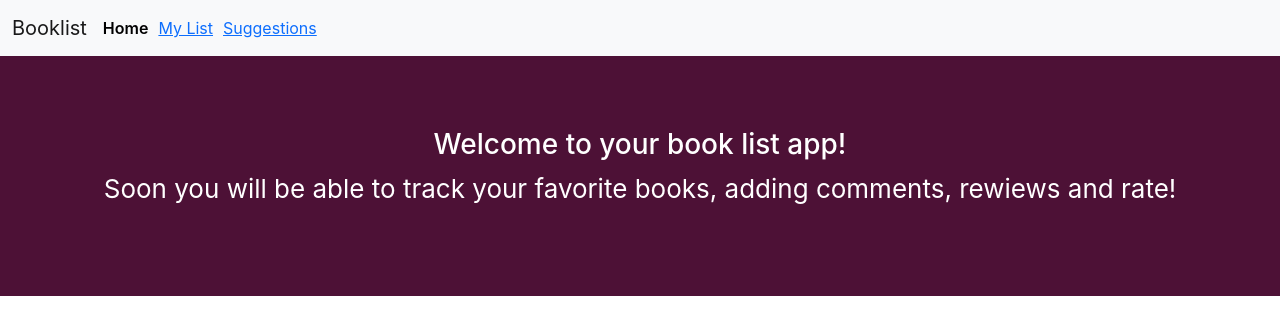
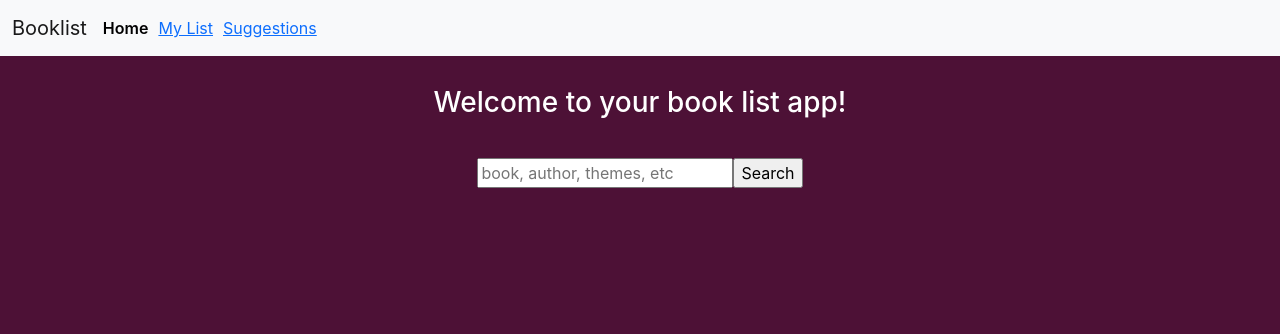
Before and after one commit to J-ustine/book-list, a React (Create React App) app: page / in a window 1280 px wide. Shown: the top 334 px of the page. Built offline with nearby package versions, Linux system fonts and the light colour scheme.

Commit message:
Add searchBar and searchResult component in Home component

```diff
--- a/src/App.css
+++ b/src/App.css
@@ -1,10 +1,10 @@
-.App {
+body {
   text-align: center;
   background-color: #4d1136;
 }
 
 .App-header {
-  min-height: 30vh;
+  margin: 30px;
   display: flex;
   flex-direction: column;
   align-items: center;
@@ -24,8 +24,9 @@
   display: inline-block;
 }
 
-.search-result {
-  margin: 20px 0;
+.content {
+  color: white;
+  min-height: 32vh;
 }
 
 .nav-item {
@@ -38,19 +39,22 @@
   font-weight: 600;
 }
 
-.search-bar {
-  min-height: 50vh;
-}
-
 .card-body {
   color: black;
   font-size: 13px;
 }
 .card {
-  width: 300px;
+  width: 220px;
+  height: 420px;
   display: inline-block;
+  margin-bottom: 30px;
 }
 
+.card-img-top {
+  width: 200px;
+  height: 300px;
+  margin-top: 5px;
+}
 .search-result {
   margin: 20px 0;
 }
--- a/src/Home.js
+++ b/src/Home.js
@@ -1,13 +1,43 @@
-import React from "react";
+import React, { useState } from "react";
+import SearchBar from "./SearchBar";
+import SearchResult from "./SearchResult";
+import axios from "axios";
 
 export default function Home() {
+  const [keyword, setKeyword] = useState("");
+  const [result, setResult] = useState([]);
+  let api_key = "AIzaSyDx3MkIdfeq-zrEHnCWovg-uVk_Hhqr5O4";
+  let url = `https://www.googleapis.com/books/v1/volumes?q=${keyword}&key=${api_key}`;
+
+  function search(event) {
+    event.preventDefault();
+    axios.get(url).then(urlResponse);
+  }
+
+  function urlResponse(response) {
+    setResult([]);
+    response.data.items.map(function (item, index) {
+      return setResult((prevResult) => {
+        return [
+          ...prevResult,
+          {
+            id: item.id,
+            author: item.volumeInfo.authors,
+            title: item.volumeInfo.title,
+            image: item.volumeInfo.imageLinks.smallThumbnail,
+          },
+        ];
+      });
+    });
+  }
+
   return (
-    <header className="App-header">
-      <h3>Welcome to your book list app!</h3>
-      <p>
-        Soon you will be able to track your favorite books, adding comments,
-        rewiews and rate!
-      </p>
-    </header>
+    <div className="home">
+      <header className="App-header">
+        <h3>Welcome to your book list app!</h3>
+      </header>
+      <SearchBar search={search} keyword={setKeyword} />
+      <SearchResult result={result} />
+    </div>
   );
 }
--- a/src/SearchBar.js
+++ b/src/SearchBar.js
@@ -1,48 +1,18 @@
-import React, { useState } from "react";
-import axios from "axios";
-import SearchResult from "./SearchResult";
+import React from "react";
 
-export default function SearchBar() {
-  const [keyword, setKeyword] = useState("");
-  const [result, setResult] = useState([]);
-  let api_key = "AIzaSyDx3MkIdfeq-zrEHnCWovg-uVk_Hhqr5O4";
-  let url = `https://www.googleapis.com/books/v1/volumes?q=${keyword}&key=${api_key}`;
-
-  function search(event) {
-    event.preventDefault();
-    axios.get(url).then(urlResponse);
-  }
-
-  function urlResponse(response) {
-    console.log(response.data.items);
-    response.data.items.map(function (item, index) {
-      return setResult((prevResult) => {
-        return [
-          ...prevResult,
-          {
-            id: item.id,
-            author: item.volumeInfo.authors,
-            title: item.volumeInfo.title,
-            // image: item.volumeInfo.imageLinks.smallThumbnail,
-          },
-        ];
-      });
-    });
-  }
-
+export default function SearchBar(props) {
   return (
     <div className="search-bar">
-      <form onSubmit={search}>
+      <form onSubmit={props.search}>
         <input
           type="search"
           name="search"
           id="search"
           placeholder="book, author, themes, etc"
-          onChange={(event) => setKeyword(event.target.value)}
+          onChange={(event) => props.keyword(event.target.value)}
         />
         <input type="submit" value="Search" />
       </form>
-      <SearchResult result={result} />
     </div>
   );
 }
--- a/src/SearchResult.js
+++ b/src/SearchResult.js
@@ -1,21 +1,17 @@
 import React from "react";
 
 export default function SearchResult(props) {
-  console.log(props.result);
   return (
     <div className="row search-result">
       {props.result.map(function (result, index) {
         return (
-          <div className="col-3">
+          <div className="col-3" key={index}>
             <div className="card">
-              <img
-                src="http://books.google.com/books/content?id=p3QQjwEACAAJ&printsec=frontcover&img=1&zoom=5&source=gbs_api"
-                className="card-img-top"
-                alt="..."
-              />
+              <img src={result.image} className="card-img-top" alt="..." />
               <div className="card-body">
-                <p className="card-title">{result.title}</p>
-                <p className="card-text">{result.authors}</p>
+                <p className="card-title">
+                  {result.title} - {result.authors}
+                </p>
                 <a href="/" className="btn btn-success">
                   Add to my list
                 </a>
```
Also changed, not shown: public/manifest.json.
